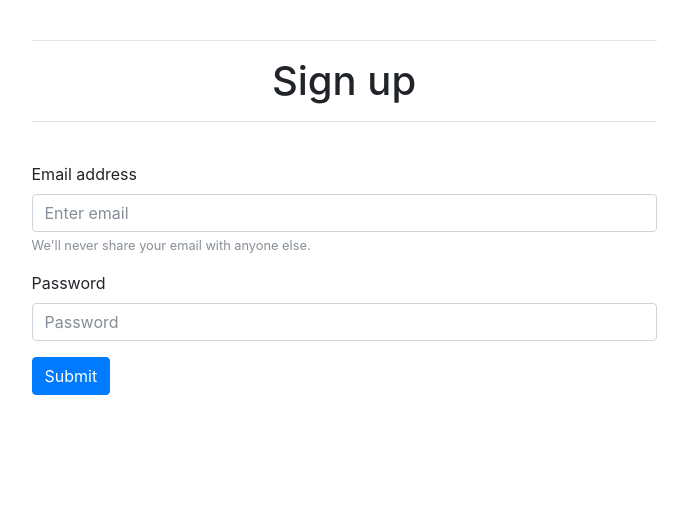
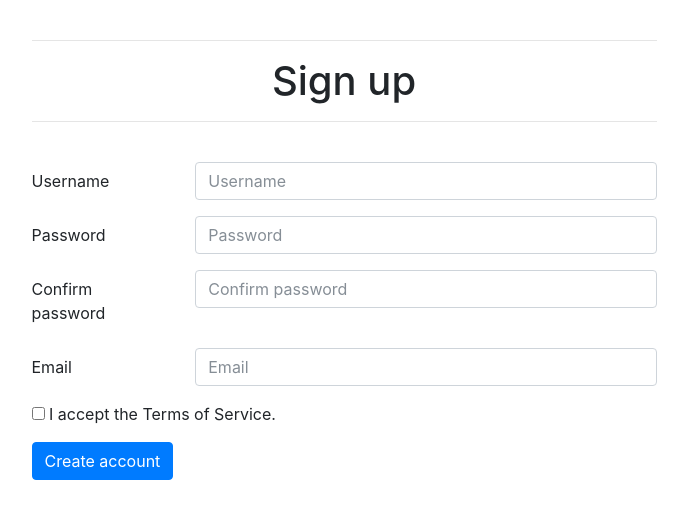
Before and after one commit to GijsPost/EWAPL02, a PHP site: page /registratie.php in a window 1280 px wide. Shown: the part 56-575 px from the top of the page, without its empty margins (296-984 px from the left). Run offline with PHP 8.4, Linux system fonts and the light colour scheme; some libraries are stand-ins or nearby versions.

Commit message:
registratie + additionalinfo

```diff
--- a/registratie.php
+++ b/registratie.php
@@ -1,7 +1,7 @@
 <!doctype html>
 <html lang="en">
   <head>
-    <title>Hello, world!</title>
+    <title>Sign up</title>
     <!-- Required meta tags -->
     <meta charset="utf-8">
     <meta name="viewport" content="width=device-width, initial-scale=1, shrink-to-fit=no">
@@ -11,6 +11,98 @@
 	<link rel="stylesheet" href="css/testing.css">
   </head>
   <body>
+
+  		<?php
+  			include "DBConnection.php";
+  			$username = $usernameErr = "";
+  			$password = $passwordErr = "";
+  			$confirmPassword = $confirmPasswordErr = "";
+  			$email = $emailErr = "";
+  			$termsErr = "";
+  			$error = "";
+
+
+
+  			if ($_SERVER["REQUEST_METHOD"] == "POST") {
+  				$error = "";
+  				$username = strip_tags($_POST["inputUsername"]);
+	  			if (empty($_POST["inputUsername"])) {
+	                $usernameErr = "Username can not be empty";
+	            } else {
+	                $username = strip_tags($_POST["inputUsername"]);
+	                if (strlen($username) < 6) {
+	                    $usernameErr = "Username must be at least 6 characters long";
+	                }
+	            }
+	            $password = strip_tags($_POST["inputPassword"]);
+	            if(empty($_POST["inputUsername"])){
+	            	$passwordErr = "Password can not be empty";
+	            } else{
+	            	$password =  strip_tags($_POST["inputPassword"]);
+	            	if(strlen($password) < 7){
+	            		$passwordErr = "Password must be at least 7 characters long";
+	            	}
+	            }
+	            $confirmPassword = strip_tags($_POST["inputConfirmPassword"]);
+	            if(empty($_POST["inputConfirmPassword"])){
+	            	$confirmPasswordErr = "Confirm password can not be empty";
+	            }else{
+	            	$confirmPassword = strip_tags($_POST["inputConfirmPassword"]);
+	            	if(strlen($confirmPassword) < 7){
+	            		$confirmPasswordErr = "Confirm password must be at least 7 characters long";
+	            	}
+	            	if(strcmp($password, $confirmPassword) !== 0){
+	            		$confirmPasswordErr = "Passwords do not match";
+	            	}
+	            }
+	            $email = strip_tags($_POST["inputEmail"]);
+	            if(empty($_POST["inputEmail"])){
+	            	$emailErr = "Email can not be empty";
+	            }else{
+	            	$email = strip_tags($_POST["inputEmail"]);
+	                if (!filter_var($email, FILTER_VALIDATE_EMAIL)) {
+	                    $emailErr = "Invalid email";
+	                }
+	            }
+	            if(!isset($_POST['terms'])){
+	            	$termsErr = "You need to accept the terms of service.";
+	            }
+
+	            $stmt1 = $db->query("select count(*) from user where UserName = '$username'");
+	            $row1 = $stmt1->fetch(PDO::FETCH_ASSOC);
+	            if($row1['count(*)'] > 0){
+	            	$usernameErr = "Username already exists";
+	            }
+	            $stmt1 = $db->query("select count(*) from user where UserEmail = '$email'");
+	            $row1 = $stmt1->fetch(PDO::FETCH_ASSOC);
+	            if($row1['count(*)'] > 0){
+	            	$emailErr = "Email already exists";
+	            }
+
+	            if(empty($usernameErr) && empty($passwordErr) && empty($confirmPasswordErr) && empty($emailErr) && isset($_POST['terms'])){
+
+	            	$stmt = $db->prepare('INSERT INTO user (UserName, UserPassword, UserEmail, UserType)
+	                VALUES (?,?,?,?)');
+	                $stmt->bindValue(1, $username, PDO::PARAM_STR);
+	                $stmt->bindValue(2, $password, PDO::PARAM_STR);
+	                $stmt->bindValue(3, $email, PDO::PARAM_STR);
+	                $stmt->bindValue(4, 'user', PDO::PARAM_STR);
+	                $stmt->execute();
+	                $stmt1 = $db->query("select UserID from user where UserEmail = '$email' ");
+	            	$row1 = $stmt1->fetch(PDO::FETCH_ASSOC);
+	            	echo $row1['UserID'];
+
+	            	header("Location: additionalInfo.php?link=".$row1['UserID']."");
+               	 	exit();
+	            }else{
+	            	$error = "Something went wrong try again";
+	            }
+
+			}
+  		?>
+
+
+
 
       <nav class="navbar navbar-expand-lg navbar-dark bg-primary">
       <a class="navbar-brand" href="#">A.R.I.A.S Publishing Lab</a>
@@ -51,24 +143,48 @@
 			<hr>
 		</div>
 
-		<form>
-		  <!-- Email -->
-		  <div class="form-group">
-			<label for="exampleInputEmail1">Email address</label>
-			<input type="email" class="form-control" id="exampleInputEmail1" aria-describedby="emailHelp" placeholder="Enter email">
-			<small id="emailHelp" class="form-text text-muted">We'll never share your email with anyone else.</small>
-		  </div>
+		<form method="post" action="<?php echo htmlspecialchars($_SERVER["PHP_SELF"]);?>">
+            <div class="form-group row">
+                <label for="inputUsername" class="col-sm-3 col-form-label">Username</label>
+                <div class="col-sm-9">
+                    <input type="text" class="form-control" name="inputUsername" placeholder="Username" value=<?php echo $username?>>
+                   <span style="color:red"><?php echo $usernameErr ?>
+                </div>
+            </div>
+            <div class="form-group row">
+                <label for="inputPassword" class="col-sm-3 col-form-label">Password</label>
+                <div class="col-sm-9">
+                    <input type="password" class="form-control" name="inputPassword" placeholder="Password" value=<?php echo $password?>>
+                    <span style="color:red"><?php echo $passwordErr ?>
+                </div>
+            </div>
+            <div class="form-group row">
+                <label for="inputConfirmPassword" class="col-sm-3 col-form-label">Confirm password</label>
+                <div class="col-sm-9">
+                    <input type="password" class="form-control" name="inputConfirmPassword" placeholder="Confirm password" value=<?php echo $confirmPassword?>>
+                    <span style="color:red"><?php echo $confirmPasswordErr ?>
+                </div>
+            </div>
+            <div class="form-group row">
+                <label for="inputEmail" class="col-sm-3 col-form-label">Email</label>
+                <div class="col-sm-9	">
+                    <input type="text" class="form-control" name="inputEmail" placeholder="Email" value=<?php echo $email?>>
+                    <span style="color:red"><?php echo $emailErr ?>
+                </div>
+            </div>
 
-		  <!-- Password -->
-		  <div class="form-group">
-			<label for="exampleInputPassword1">Password</label>
-			<input type="password" class="form-control" id="exampleInputPassword1" placeholder="Password">
-		  </div>
-
-		  <button type="submit" class="btn btn-primary">Submit</button>
-
-		</form>
-
+            <div class="form-group row">
+                <div class="col-sm-9	">
+                    <input type="checkbox" name="terms">
+                    <span>
+                        I accept the Terms of Service.</a>
+                    </span>
+                    <span style="color:red"><?php echo $termsErr ?>
+                </div>
+            </div>
+            <button type="submit" class="btn btn-primary">Create account</button>
+            <span style="color:red"><?php echo $error ?>
+        </form>
     </div>
 
 
@@ -81,10 +197,6 @@
 
 	</div>
 
-    <!-- Optional JavaScript -->
-    <!-- jQuery first, then Popper.js, then Bootstrap JS -->
-    <script src="https://code.jquery.com/jquery-3.2.1.slim.min.js" integrity="sha384-KJ3o2DKtIkvYIK3UENzmM7KCkRr/rE9/Qpg6aAZGJwFDMVNA/GpGFF93hXpG5KkN" crossorigin="anonymous"></script>
-    <script src="https://cdnjs.cloudflare.com/ajax/libs/popper.js/1.12.3/umd/popper.min.js" integrity="sha384-vFJXuSJphROIrBnz7yo7oB41mKfc8JzQZiCq4NCceLEaO4IHwicKwpJf9c9IpFgh" crossorigin="anonymous"></script>
-    <script src="https://maxcdn.bootstrapcdn.com/bootstrap/4.0.0-beta.2/js/bootstrap.min.js" integrity="sha384-alpBpkh1PFOepccYVYDB4do5UnbKysX5WZXm3XxPqe5iKTfUKjNkCk9SaVuEZflJ" crossorigin="anonymous"></script>
+
   </body>
 </html>
```
Also changed, not shown: additionalInfo.php (added, +95 -0 lines).
